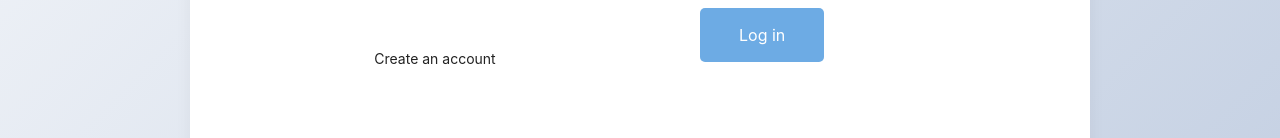
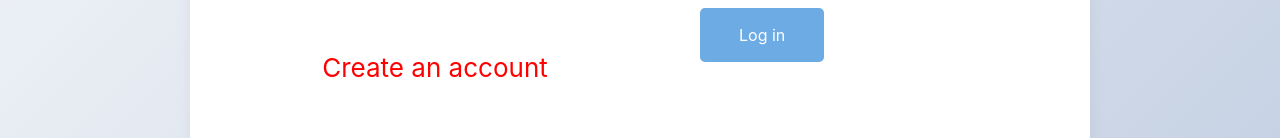
Before and after one commit to tranducchung/Font-end-Story, an Angular app: page /auth/login in a window 1280 px wide. Shown: the part 374-512 px from the top of the page. Built offline with nearby package versions, Linux system fonts and the light colour scheme.

Commit message:
Fix create link Login

```diff
--- a/src/app/login/login.component.html
+++ b/src/app/login/login.component.html
@@ -12,7 +12,7 @@
       <div class="signin-content">
         <div class="signin-image">
           <figure><img src="https://i.ibb.co/FV8tb5d/signin-image.jpg"></figure>
-          <a href="signup" class="signup-image-link" style="margin-right: 45px">Create an account</a>
+          <a href="signup" class="signup-image-link" style="margin-right: 45px;font-size: 26px; color: red">Create an account</a>
         </div>
 
         <div class="signin-form">
```
